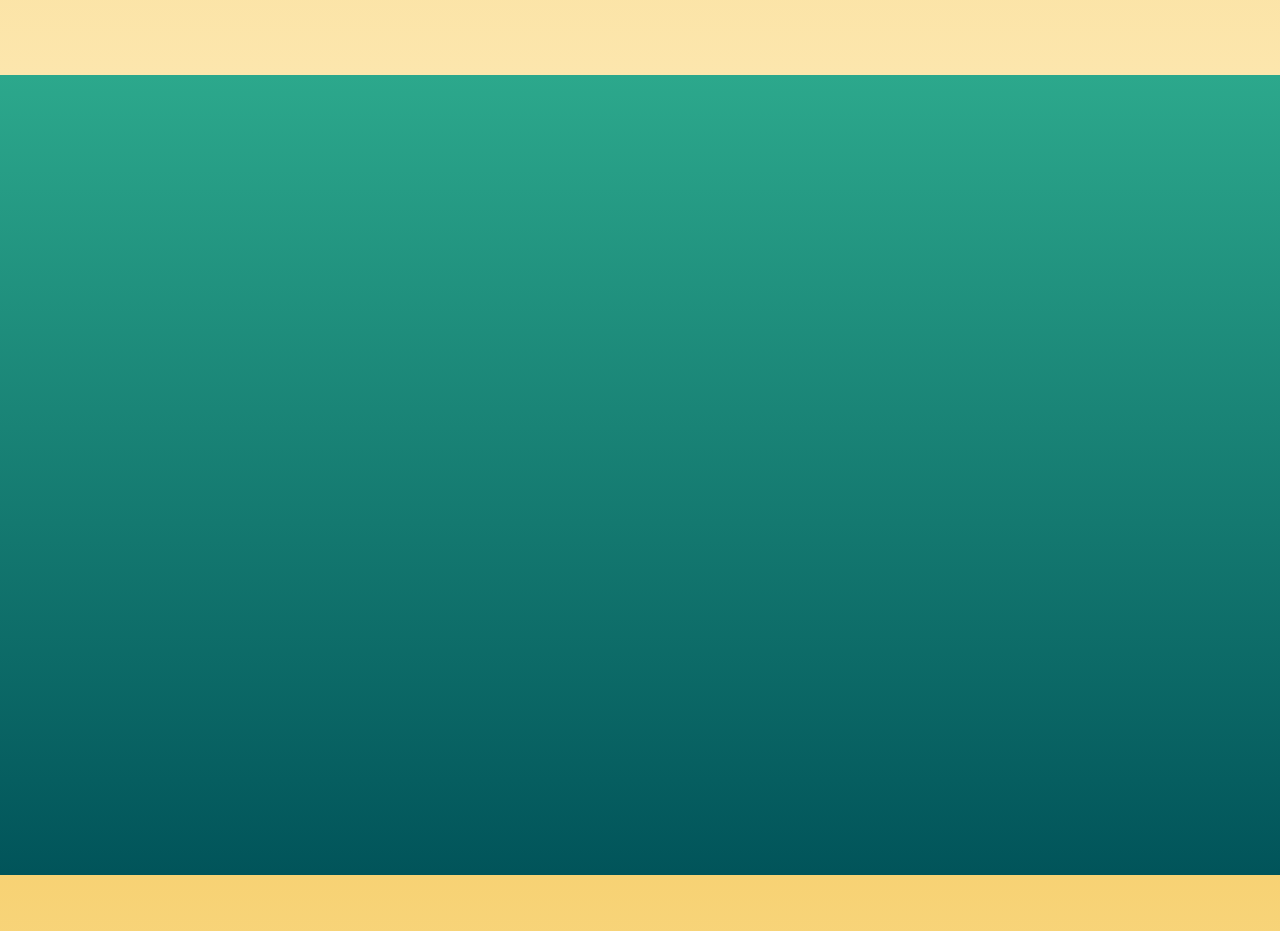
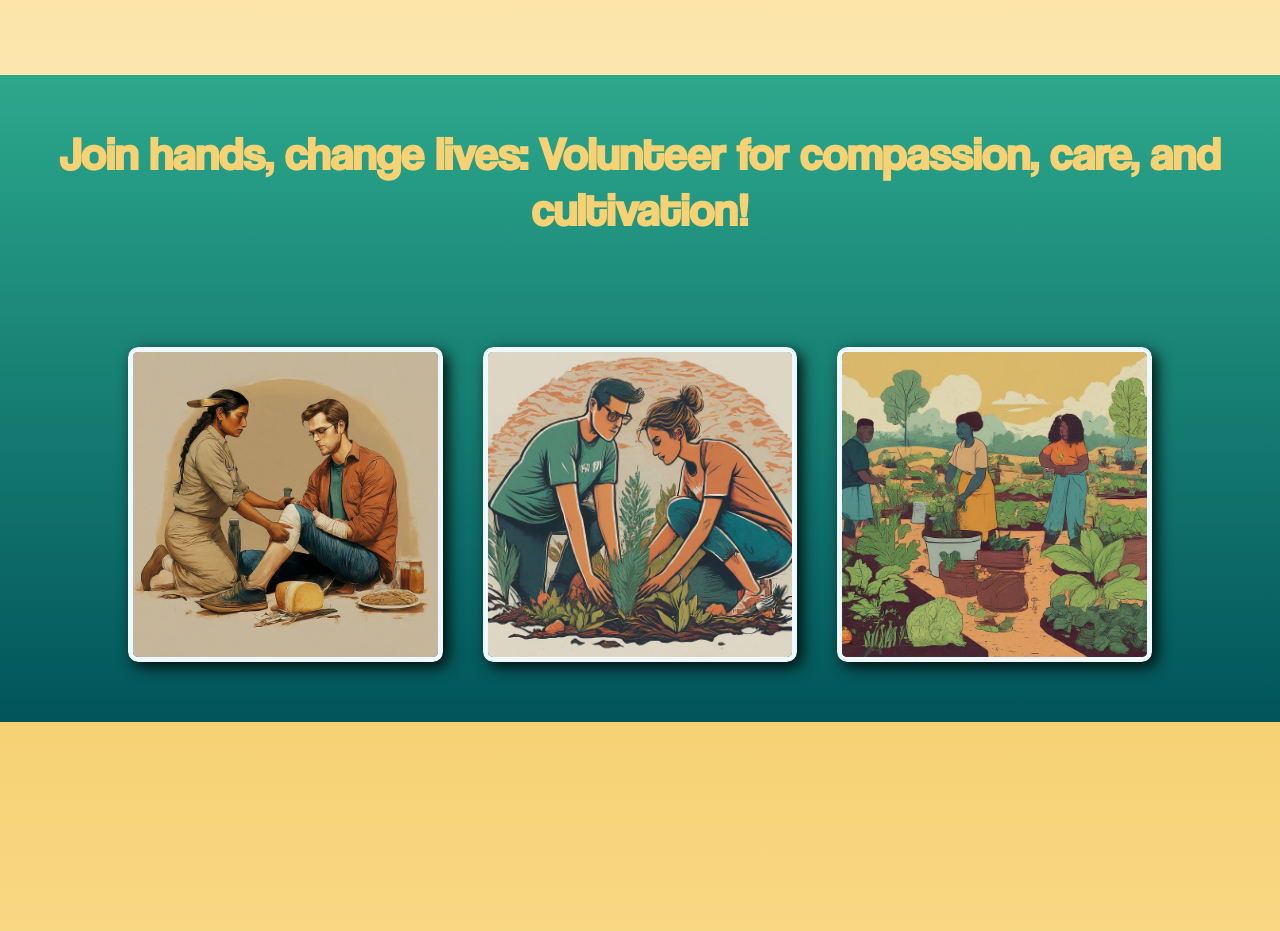
Before and after one commit to Ashray-A/Sarvam, a plain HTML site: page index.html in a window 1280 px wide. Shown: the part 1580-2511 px from the top of the page. Drawn offline with Linux system fonts and the light colour scheme; a web font is replaced by a local one.

Commit message:
location of img optimized and volunteer section completed
location of the images changed, new font added , and new image included, volunteer section completed

```diff
--- a/index.html
+++ b/index.html
@@ -42,48 +42,44 @@
     </main>
     </section>
     <section class="sec_y"></section>
-    <section class="sec_g"></section>
-    <section class="sec_y"></section>
-    <section class="sec_g"></section>
-    <section class="sec_y"></section>
     <div class="container">
-
+      <h1 class="vol_slogan">Join hands, change lives: Volunteer for compassion, care, and cultivation!</h1>
       <div id="card-area">
         <div class="wrapper">
           <div class="box-area">
             <div class="box">
-              <img src="volunteer.jpeg" class="img-fluid" alt="volunteering doctor">
+              <img src="assets\volunteer.jpeg" class="img-fluid" alt="volunteering doctor">
               <div class="overlay">
-                <h3>lorem ipsum </h3>
-                <p>Lorem ipsum dolor sit, amet consectetur adipisicing elit. Neque modi explicabo libero ea nam. Quod.</p>
+                <h3>Focus on medical professionals!</h3>
+                <p> Your expertise is needed to bring healthcare to remote areas. Join our Sarvam to provide medical assistance where it is most needed. Your experience." can save lives and have a lasting impact. Contact us to volunteer and do it." part today." of this important mission!"</p>
                 <button type="button" class="btn btn-outline-light">Join Now</button>
               </div>
             </div>
             <div class="box">
-              <img src="volunteer2.jpeg" class="img-fluid" alt="general volunteers">
+              <img src="assets\agri_vol.jpeg" class="img-fluid" alt="general volunteers">
               <div class="overlay">
-                <h3>lorem ipsum</h3>
-                <p>Lorem ipsum dolor sit, amet consectetur adipisicing elit. Neque modi explicabo libero ea nam. Quod.</p>
+                <h3>Agricultural experts take note!</h3>
+                <p>Your expertise is invaluable to farmers in need. Volunteer with our NGO to provide discussion sessions on agricultural practices and decision-making. Together we empower farmers for sustainable production and development." has increased. Join us to make a positive impact on agriculture .Contact today to volunteer." Do it!</p>
                 <button type="button" class="btn btn-outline-light">Join Now</button>
               </div>
             </div>
             <div class="box">
-              <img src="volunteer3.jpg" class="img-fluid" alt="volunteering agri experts">
+              <img src="assets\volunteer3.jpg" class="img-fluid" alt="volunteering agri experts">
               <div class="overlay">
-                <h3>lorem ipsum</h3>
-                <p>Lorem ipsum dolor sit, amet consectetur adipisicing elit. Neque modi explicabo libero ea nam. Quod.</p>
+                <h3>Calling all volunteers! </h3>
+                <p>Help us reach those in need by identifying individuals who require food assistance. Join Sarvam in posting information about those in need, and together, let's ensure surplus food reaches hungry mouths. Your efforts can make a meaningful difference. Contact us to volunteer and support our mission!</p>
                 <button type="button" class="btn btn-outline-light">Join Now</button>
               </div>
             </div>
-            <div class="box ">
+            <!-- <div class="box ">
 
-              <img src="volunteer4.png" alt="">
+              <img src="assets\volunteer4.png" alt="">
               <div class="overlay">
                <h3>lorem ipsum</h3>
                <p>Lorem ipsum dolor sit, amet consectetur adipisicing elit. Neque modi explicabo libero ea nam. Quod.</p>
                <button type="button" class="btn btn-outline-light">Join Now</button>
               </div>
-            </div>
+            </div> -->
            </div>
           </div>
         </div>
@@ -91,5 +87,11 @@
        </div>
     </div>
 
+    <section class="sec_y"></section>
+    <section class="sec_g"></section>
+    <section class="sec_y"></section>
+    <section class="sec_g"></section>
+
+
 </body>
 </html>
--- a/style.css
+++ b/style.css
@@ -1,8 +1,11 @@
 @font-face{
   font-family: custom;
-  src: url(samarkan.TTF);
+  src: url(samarkan.ttf.TTF);
 }
-
+@font-face{
+  font-family: custom2;
+  src: url(coolveticarg.otf);
+}
 * {
     box-sizing: border-box;
     margin: 0;
@@ -49,14 +52,20 @@
     padding-top: 80px  ;
     font-size: 6.25em;
   }
+  /* volunteers section */
   .wrapper{
     padding: 10px 10%;
   }
   #card-area{
     padding: 50px 0;
+    /* background: linear-gradient(#2CA88C,#01545A); */
+  }
+  .container{
     background: linear-gradient(#2CA88C,#01545A);
+    padding-top: 50px;
 
   }
+
   .box-area{
     display: grid;
     grid-template-columns: repeat(auto-fit, minmax(300px, 1fr));
@@ -78,6 +87,13 @@
   border: 5px aliceblue solid;
 
   }
+  .vol_slogan{
+    color: #F7D274;
+    text-align: center;
+    font-size: 2.9rem;
+    font-family: custom2;
+  }
+  /* volunteers blur animation */
   .overlay {
   width: 100%;
   height: 0;
@@ -101,9 +117,10 @@
   font-weight: 500;
   margin-bottom: 5px;
   margin-top: 80%;
-  font-family: 'Helvetica', sans-serif;
+  font-family: custom2;
   font-size: 1.875em;
-  letter-spacing: 2px;
+
+
   }
   .overlay a {
   margin-top: 10px;
@@ -114,6 +131,10 @@
   border-radius: 50px;
   text-align: center;
   padding: 5px 15px;
+  }
+  .overlay p{
+    color: #f8de9d;
+    margin-bottom: 20px;
   }
   .box:hover img{
     transform: scale(1.3);
```
Also changed, not shown: assets/agri_vol.jpeg (added), assets/volunteer.jpeg (renamed from volunteer.jpeg), assets/volunteer2.jpeg (renamed from volunteer2.jpeg), assets/volunteer3.jpg (renamed from volunteer3.jpg), assets/volunteer4.png (renamed from volunteer4.png), coolveticarg.otf (added), herobg.jpg.
